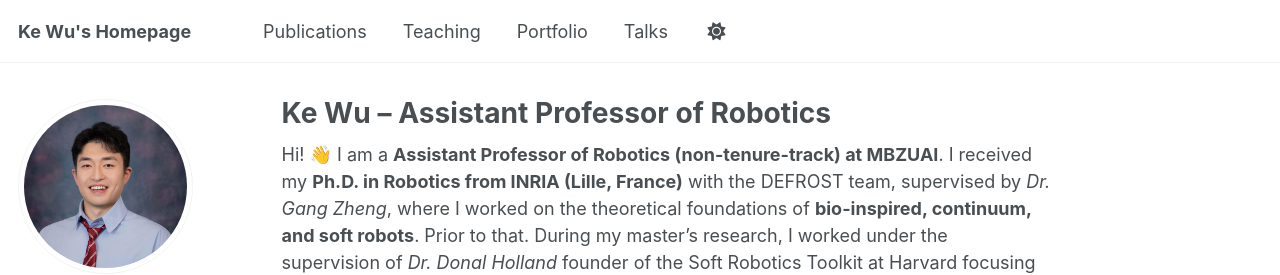
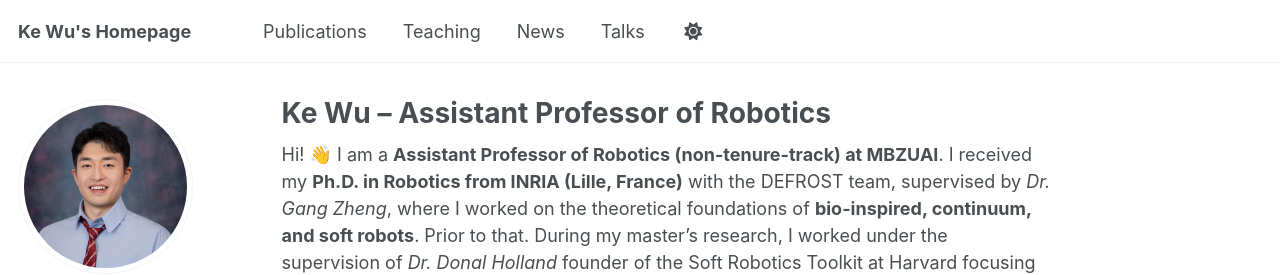
Before and after one commit to SobotHub/SobotHub.github.io, a Jekyll site: the page built from _pages/about.md, in a window 1280 px wide. Shown: the top 275 px of the page. Built offline with Jekyll 4.4.1, drawn with Linux system fonts in a browser that asks for light colours; some web fonts are replaced; a script bundle is joined from its source files by our own code; library files that are not in the unit come from our copies.

```diff
--- a/_data/navigation.yml
+++ b/_data/navigation.yml
@@ -14,7 +14,7 @@
   - title: "Teaching"
     url: /teaching/
 
-  - title: "Portfolio"
+  - title: "News"
     url: /portfolio/
 
   - title: "Talks"
```
